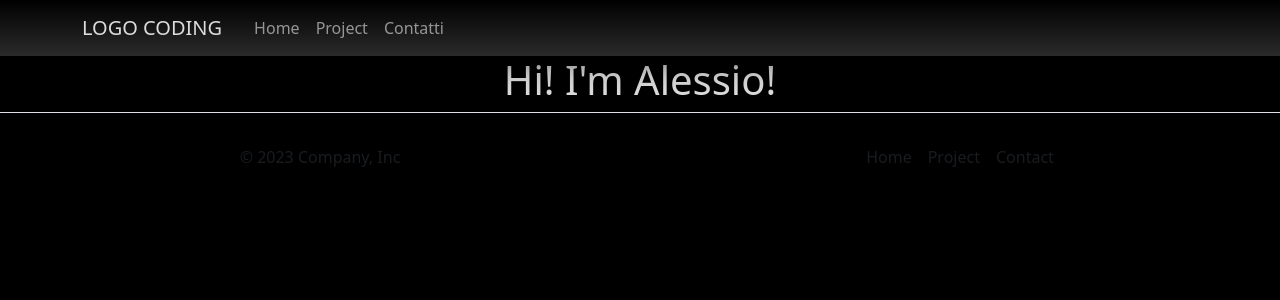
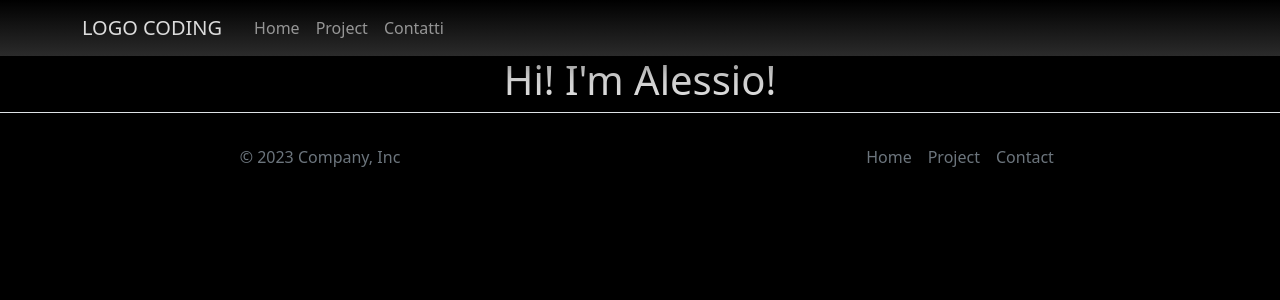
Before and after one commit to ToniBlaze/portfolio, a React (Create React App) app: page / in a window 1280 px wide. Shown: the top 300 px of the page. Built offline with nearby package versions, Linux system fonts and the light colour scheme.

Commit message:
css footer text

```diff
--- a/src/components/MainLayoutComponents/Footer.js
+++ b/src/components/MainLayoutComponents/Footer.js
@@ -4,25 +4,25 @@ import { Container, Row, Col } from 'react-bootstrap';
 export default function Footer() {
   return (
     <Container fluid>
-    <Row className="d-flex flex-wrap justify-content-around align-items-center pb-5 pt-4 border-top bg-black">
-      <Col md={4} className="mb-0 text-body-secondary">
+    <Row className="d-flex flex-wrap justify-content-around align-items-center pb-5 pt-4 border-top bg-black text-secondary">
+      <Col md={4} className="mb-0 text-secondary">
         © 2023 Company, Inc
       </Col>
 
       <Col md={4} className="d-flex justify-content-center">
         <ul className="nav">
           <li className="nav-item">
-            <a href="#" className="nav-link px-2 text-body-secondary">
+            <a href="#" className="nav-link px-2 text-secondary">
               Home
             </a>
           </li>
           <li className="nav-item">
-            <a href="#" className="nav-link px-2 text-body-secondary">
+            <a href="#" className="nav-link px-2 text-secondary">
               Project
             </a>
           </li>
           <li className="nav-item">
-            <a href="#" className="nav-link px-2 text-body-secondary">
+            <a href="#" className="nav-link px-2 text-secondary">
               Contact
             </a>
           </li>
```
